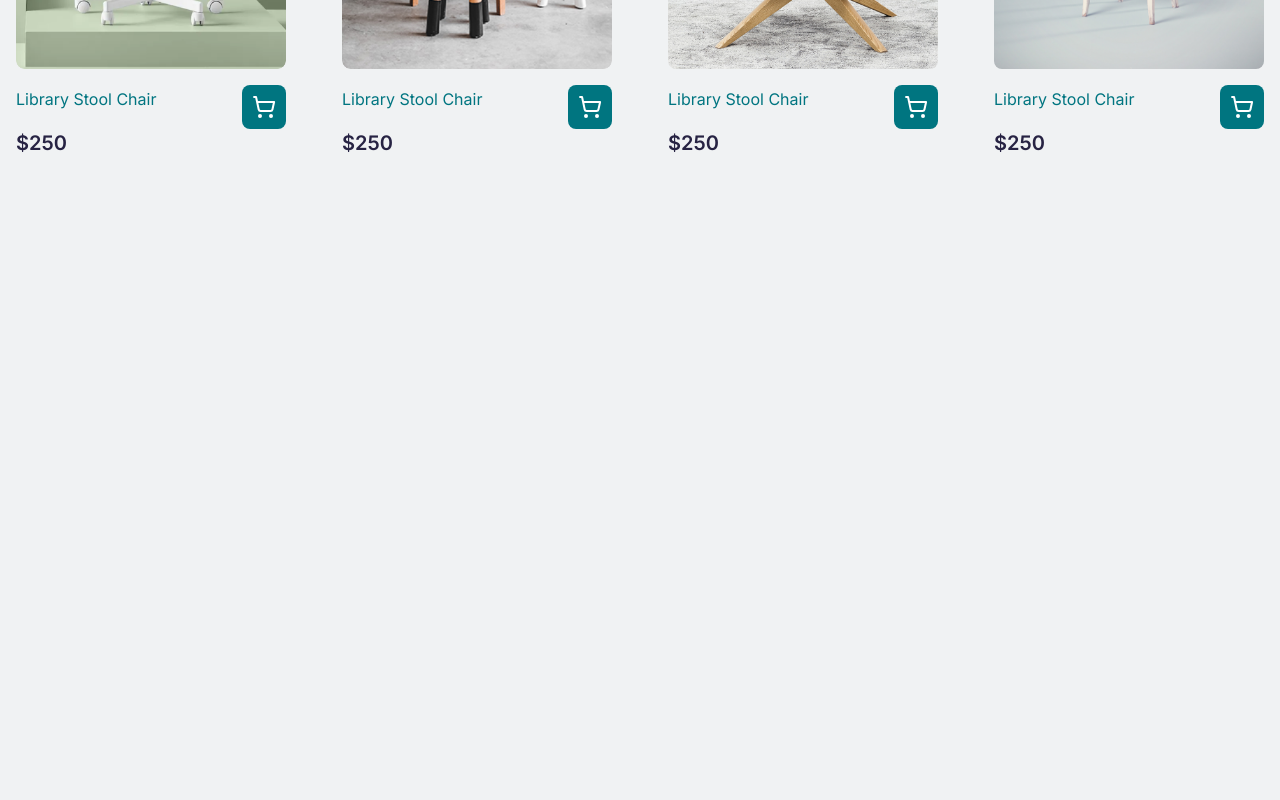
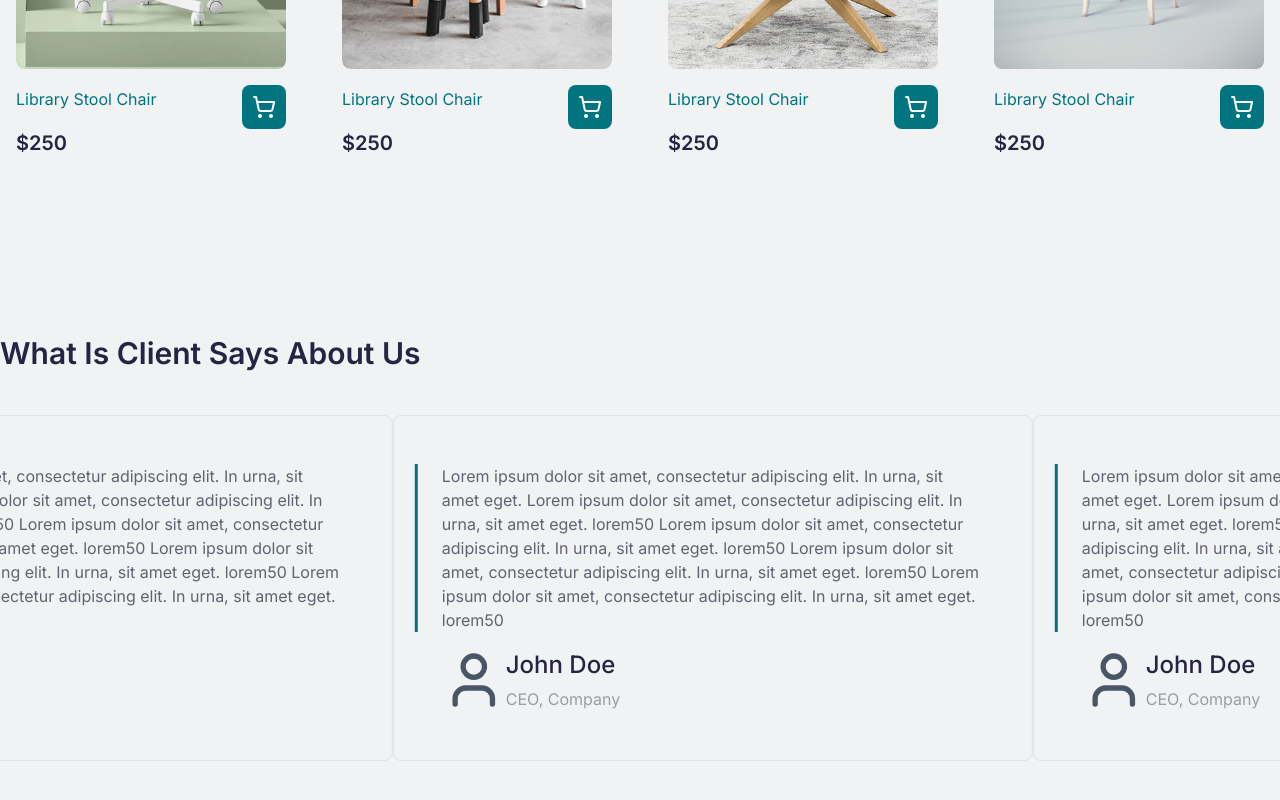
Before and after one commit to Joshuakibwage/comforty, a React (Vite) app: page / in a window 1280 px wide. Shown: the part 3365-4165 px from the top of the page. Before the commit the page ends 3618 px from the top, so only its background shows below. Built offline with nearby package versions, Linux system fonts and the light colour scheme.

Commit message:
feat: add testimonials component

```diff
--- /dev/null
+++ b/src/Components/Client/Client.jsx
@@ -0,0 +1,93 @@
+import SectionTitle from "../SectionTitle/SectionTitle";
+import "slick-carousel/slick/slick.css";
+import "slick-carousel/slick/slick-theme.css";
+import Slider from "react-slick";
+import { ShoppingCart, User } from "lucide-react";
+
+const Client = () => {
+
+    const clientSays = [
+        {
+            id: 1,
+            description: 'Lorem ipsum dolor sit amet, consectetur adipiscing elit. In urna, sit amet eget. Lorem ipsum dolor sit amet, consectetur adipiscing elit. In urna, sit amet eget. lorem50 Lorem ipsum dolor sit amet, consectetur adipiscing elit. In urna, sit amet eget. lorem50 Lorem ipsum dolor sit amet, consectetur adipiscing elit. In urna, sit amet eget. lorem50 Lorem ipsum dolor sit amet, consectetur adipiscing elit. In urna, sit amet eget. lorem50',
+            name: 'John Doe',
+            position: 'CEO, Company',
+        },
+        {
+            id: 2,
+            description: 'Lorem ipsum dolor sit amet, consectetur adipiscing elit. In urna, sit amet eget. Lorem ipsum dolor sit amet, consectetur adipiscing elit. In urna, sit amet eget. lorem50 Lorem ipsum dolor sit amet, consectetur adipiscing elit. In urna, sit amet eget. lorem50 Lorem ipsum dolor sit amet, consectetur adipiscing elit. In urna, sit amet eget. lorem50 Lorem ipsum dolor sit amet, consectetur adipiscing elit. In urna, sit amet eget. lorem50',
+            name: 'John Doe',
+            position: 'CEO, Company',
+        },
+        {
+            id: 3,
+            description: 'Lorem ipsum dolor sit amet, consectetur adipiscing elit. In urna, sit amet eget. Lorem ipsum dolor sit amet, consectetur adipiscing elit. In urna, sit amet eget. lorem50 Lorem ipsum dolor sit amet, consectetur adipiscing elit. In urna, sit amet eget. lorem50 Lorem ipsum dolor sit amet, consectetur adipiscing elit. In urna, sit amet eget. lorem50 Lorem ipsum dolor sit amet, consectetur adipiscing elit. In urna, sit amet eget. lorem50',
+            name: 'John Doe',
+            position: 'CEO, Company',
+        },
+        {
+            id: 4,
+            description: 'Lorem ipsum dolor sit amet, consectetur adipiscing elit. In urna, sit amet eget. Lorem ipsum dolor sit amet, consectetur adipiscing elit. In urna, sit amet eget. lorem50 Lorem ipsum dolor sit amet, consectetur adipiscing elit. In urna, sit amet eget. lorem50 Lorem ipsum dolor sit amet, consectetur adipiscing elit. In urna, sit amet eget. lorem50 Lorem ipsum dolor sit amet, consectetur adipiscing elit. In urna, sit amet eget. lorem50',
+            name: 'John Doe',
+            position: 'CEO, Company',
+        },
+    ]
+
+    const settings = {
+        dots: false,
+        infinite: true,
+        slidesToShow: 2,
+        slidesToScroll: 1,
+        autoplay: true,
+        autoplaySpeed: 2000
+    };
+
+    return (
+        <div className="lg:container mx-auto ">
+
+            <SectionTitle title="What is client says about us" mb='mb-11'></SectionTitle>
+
+            <div className="slider-container w-full h-full gap-6">
+                <Slider {...settings}>
+                    {
+                        clientSays?.map((client, index) => (
+                            <div
+                                key={index}
+                                className="p-12 border-[1px] border-[#e1e1e3] rounded-lg"
+                            >
+                                <p
+                                    className="text-base mb-4 text-[#636270] font-inter font-normal client_say_description"
+                                >
+                                    {client?.description}
+                                </p>
+                                <div className="flex items-center">
+                                    <h4>
+                                        <User
+                                            size='4rem'
+                                            className="text-gray-600"
+                                        />
+                                    </h4>
+                                    <div>
+                                        <h4
+                                            className="text-2xl text-[#272343] font-inter font-medium capitalize mb-1.5"
+                                        >
+                                            {client?.name}
+                                        </h4>
+                                        <p
+                                            className="text-base text-[#9a9caa] font-inter capitalize font-normal"
+                                        >
+                                            {client?.position}
+                                        </p>
+                                    </div>
+                                </div>
+                            </div>
+                        ))
+                    }
+                </Slider>
+            </div>
+
+        </div>
+    );
+};
+
+export default Client;
--- a/src/pages/Home/Home.jsx
+++ b/src/pages/Home/Home.jsx
@@ -5,6 +5,8 @@ import Brand from '../../Components/Brand/Brand';
 import Features from '../../Components/Features/Features';
 import Categories from '../../Components/Categories/Categories';
 import Product from '../../Components/Product/Product';
+import Client from '../../Components/Client/Client';
+
 
 
 const Home = () => {
@@ -37,6 +39,9 @@ const Home = () => {
         <Product></Product>
       </div>
 
+      <div className="w-full flex items-center justify-center bg-[#f0f2f3] min-h-[589px]">
+        <Client></Client>
+      </div>
 
     </div>
   )
```
